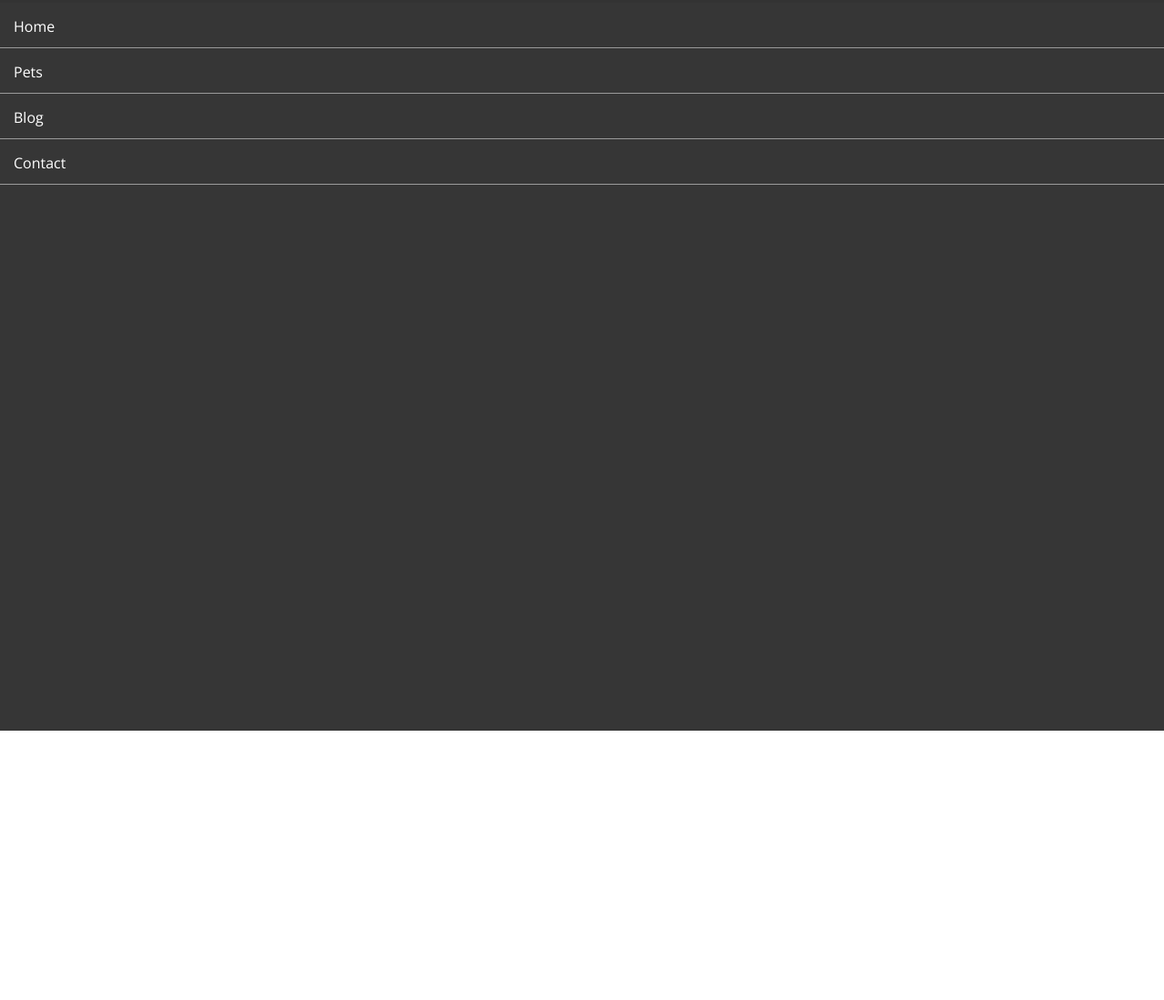
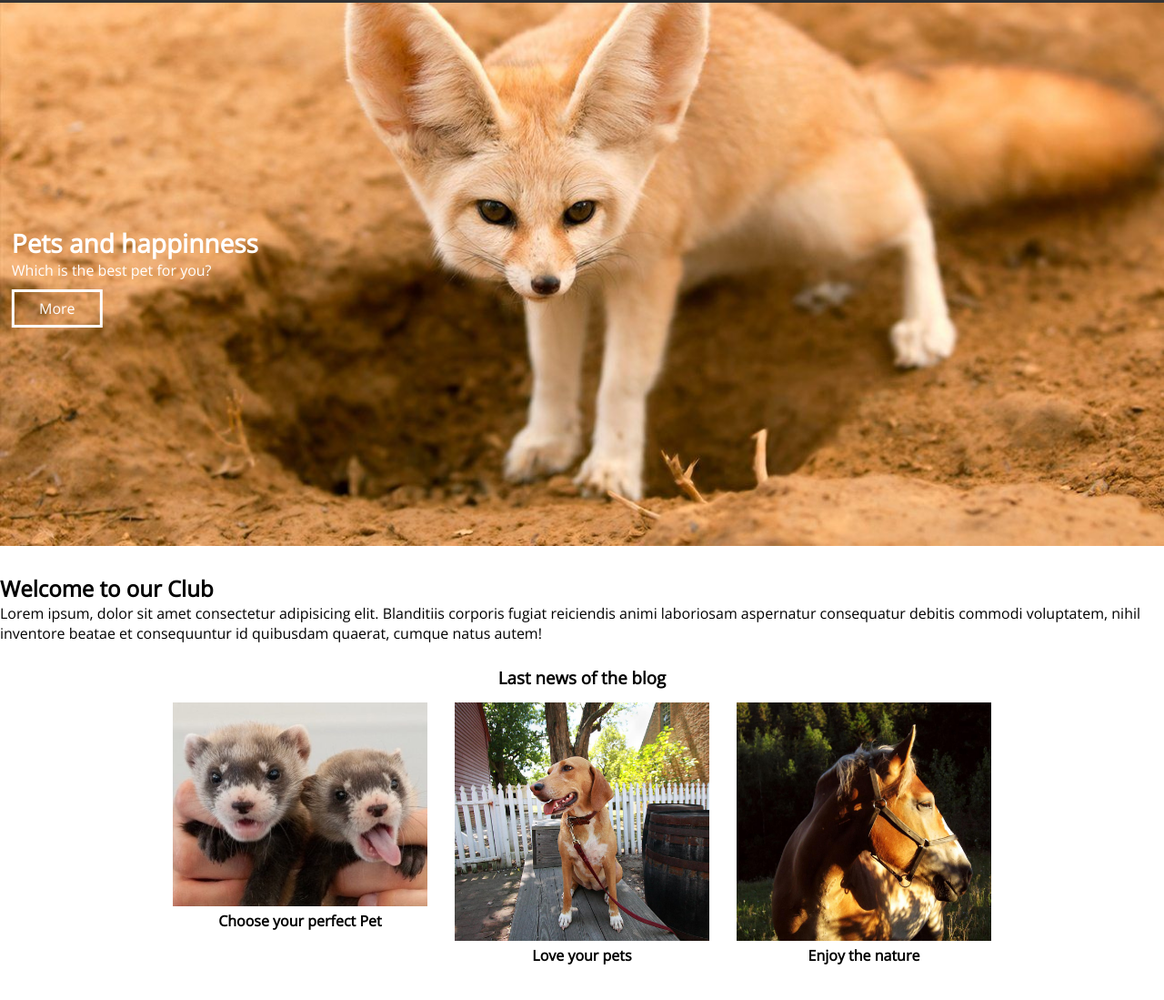
Before and after one commit to AngelAstorga/websites, a plain HTML site: page pets-basic/index.html in a window 1280 px wide. Shown: the part 47-1146 px from the top of the page at 91% size. Before the commit the page ends 800 px from the top, so only its background shows below. Drawn offline with nearby package versions, Linux system fonts and the light colour scheme; files whose address does not match are found by name.

Commit message:
working with the blog section

```diff
--- a/pets-basic/index.html
+++ b/pets-basic/index.html
@@ -16,11 +16,45 @@
             <label class="icon-menu" for="menu-bar"></label>
             <nav class="menu">
                 <a href="">Home</a>
-                <a href="">Pets</a>
+                <a href="" id="ver">Pets</a>
                 <a href="">Blog</a>
                 <a href="">Contact</a>
             </nav>
         </div>
     </header>
+    <main>
+        <section id="banner">
+            <img src="assets/images/fox.jpg" alt="fox-image-banner">
+            <div class="container">
+                <h2>Pets and happinness</h2>
+                <p>Which is the best pet for you?</p>
+                <a href="">More</a>
+            </div>
+        </section>
+    </main>
+    <section id="welcome">
+        <h2>Welcome to our Club</h2>
+        <p>
+            Lorem ipsum, dolor sit amet consectetur adipisicing elit. Blanditiis corporis fugiat reiciendis animi laboriosam aspernatur consequatur debitis commodi voluptatem, nihil inventore beatae et consequuntur id quibusdam quaerat, cumque natus autem!
+        </p>
+    </section>
+    <section id="blog">
+        <h3>Last news of the blog</h3>
+        <div class="container">
+            <article>
+                <img src="assets/images/huron.jpg" alt="">
+                <h4>Choose your perfect Pet</h4>
+            </article>
+            <article>
+                <img src="assets/images/dog.jpg" alt="">
+                <h4>Love your pets</h4>
+            </article>
+            <article>
+                <img src="assets/images/horse.jpg" alt="">
+                <h4>Enjoy the nature</h4>
+            </article>
+
+        </div>
+    </section>
 </body>
 </html>
--- /dev/null
+++ b/pets-basic/styleSheets/banner.css
@@ -0,0 +1,40 @@
+#banner{
+    margin-top:50px;
+    position: relative;
+}
+#banner img{
+    width: 100%;
+    height: 100%;
+}
+#banner .container{
+    /* background: rgba(35, 35, 35, 0.7); */
+    position:absolute;
+    top:50%;
+    left: 50%;
+    transform: translateY(-50%) translateX(-50%);
+    color: white;
+
+
+}
+#banner h2{
+    font-size: 28px;
+}
+#banner a{
+    display: block;
+    width: 100px;
+    color:#fff;
+    text-decoration: none;
+    padding: 7px;
+    border:solid 3px #fff;
+    text-align: center;
+    margin-top:10px;
+}
+#banner a:hover{
+    background: rgba(51,51,51,.5);
+}
+.test{
+    background: #000;
+    width: 150px;
+    height: 50px;
+    transform: translateX(-50%);
+}
--- /dev/null
+++ b/pets-basic/styleSheets/blog.css
@@ -0,0 +1,15 @@
+#blog .container{
+    display: flex;
+    justify-content: center;
+    flex-wrap: wrap;
+}
+#blog h3,h4{
+    text-align: center;
+}
+#blog article{
+    margin:15px;
+}
+#blog img{
+    width: 100%;
+    max-width: 280px;
+}
--- a/pets-basic/styleSheets/menu.css
+++ b/pets-basic/styleSheets/menu.css
@@ -14,6 +14,8 @@ header label{
     width: 100%;
     height: 100vh;
     background-color: rgba(33,33,33,0.9);
+    transition: all 0.5s;
+    transform: translateX(-100%);
 }
 .menu a{
     display: block;
@@ -28,3 +30,6 @@ header label{
     background-color: rgba(255, 255, 255, .3);
 
 }
+#menu-bar:checked ~ .menu{
+    transform: translate(0%);
+}
--- a/pets-basic/styleSheets/style.css
+++ b/pets-basic/styleSheets/style.css
@@ -1,5 +1,7 @@
 @import url('https://fonts.googleapis.com/css?family=Open+Sans');
 @import url('menu.css');
+@import url('banner.css');
+@import url('blog.css');
 
 *{
     margin: 0;
@@ -24,6 +26,10 @@ header{
     width: 98%;
     margin:auto;
 }
+section{
+    width:100%;
+    margin-bottom: 25px;
+}
 h1{
     float: left;
 }
```
